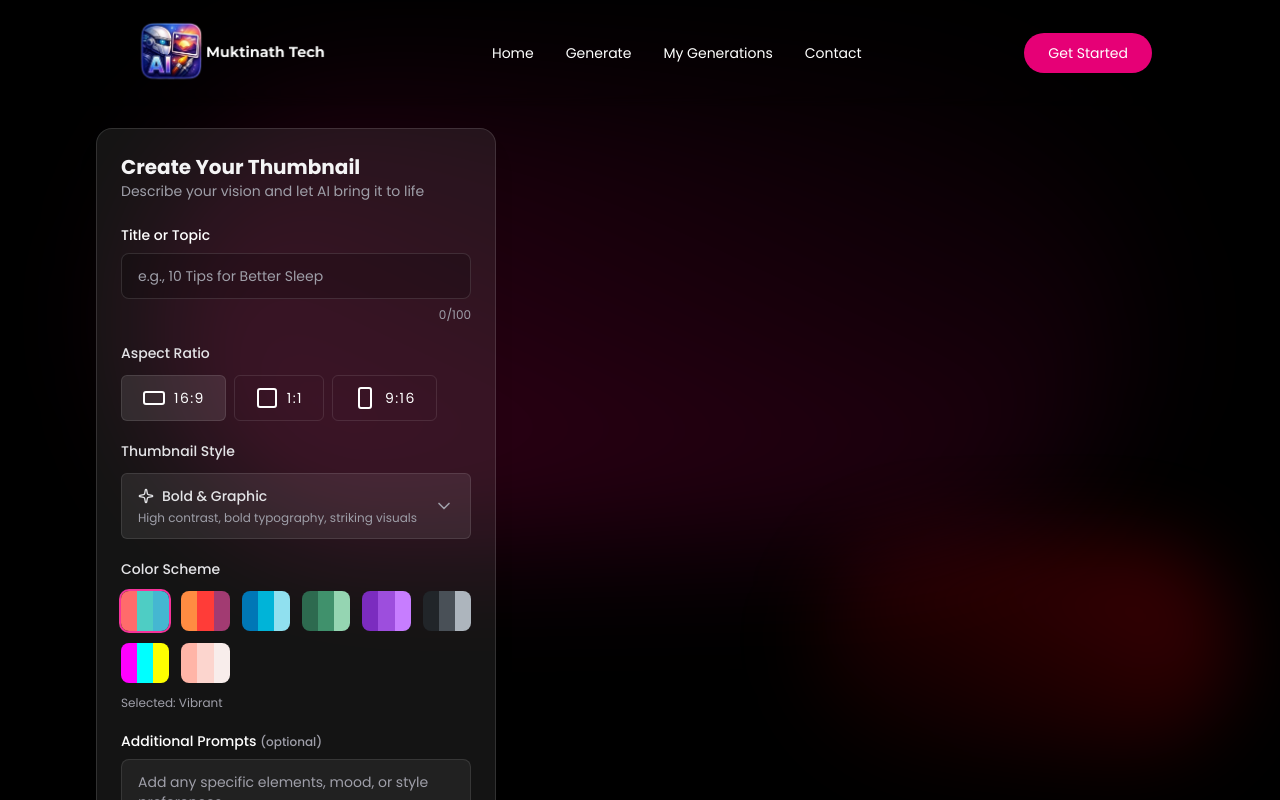
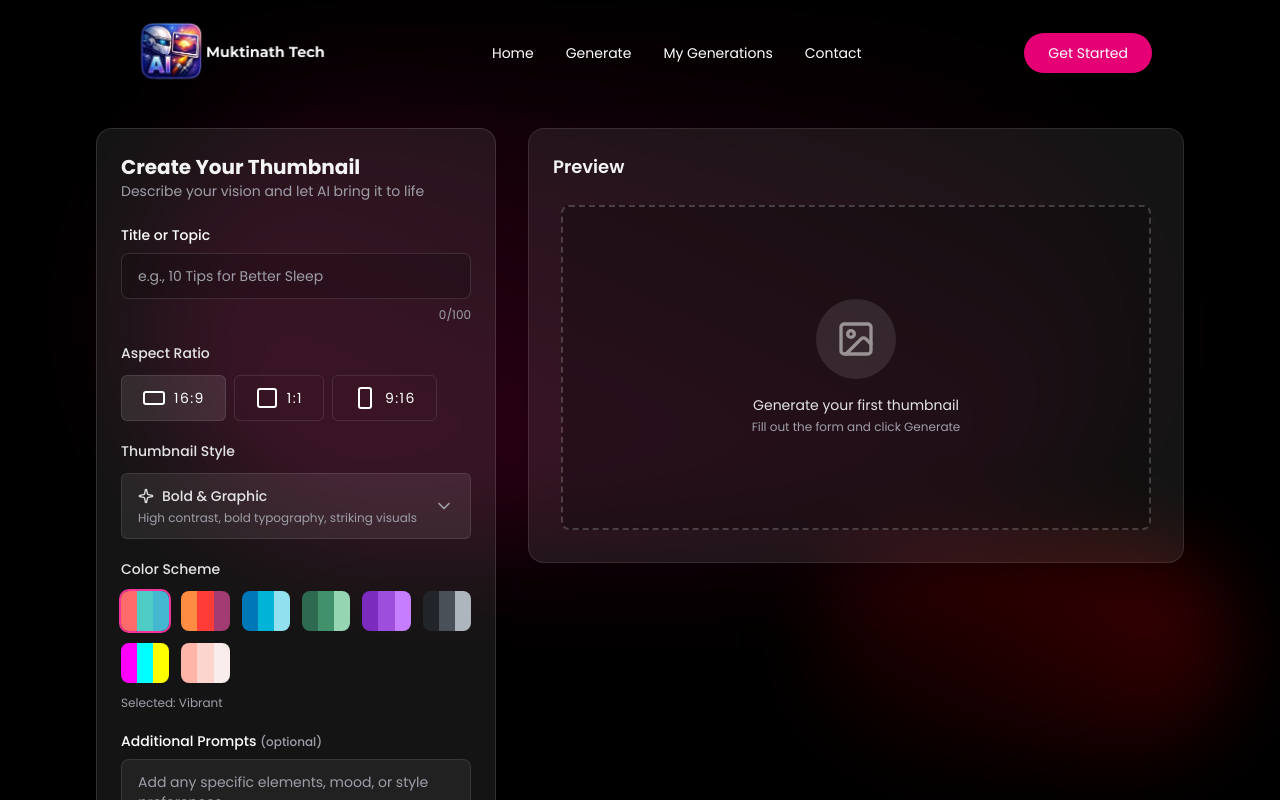
Before and after one commit to muktinathrajbanshi/ai_thumbnail_generator, a React (Vite) app in the folder frontend/: page /generate in a window 1280 px wide. Shown: the top 800 px of the page. Built offline with nearby package versions, Linux system fonts and the light colour scheme.

Commit message:
Oh my god outstanding preview yar

```diff
--- /dev/null
+++ b/frontend/src/components/PreviewPanel.tsx
@@ -0,0 +1,73 @@
+import { DownloadIcon, ImageIcon, Loader2Icon } from "lucide-react";
+import type { AspectRatio, IThumbnail } from "../assets/assets"
+
+const PreviewPanel = ({thumbnail, isLoading, aspectRatio} : {thumbnail: IThumbnail | null,
+    isLoading: boolean; aspectRatio: AspectRatio}) => {
+
+        const aspectClasses = {
+            "16:9": "aspect-video",
+            "1:1": "aspect-square",
+            "9:16": "aspect-[9/16]",
+        } as Record<AspectRatio, string>;
+
+        const onDownload = () => {
+            if (!thumbnail?.image_url) return;
+            window.open(thumbnail.image_url, "_blank")
+        }
+
+  return (
+    <div className="relative mx-auto w-full max-w-2xl">
+      <div className={`relative overflow-hidden ${aspectClasses[aspectRatio]}`}>
+        {isLoading && (
+            <div className="absolute inset-0 flex flex-col
+            items-center justify-center gap-4 bg-black/25">
+                <Loader2Icon className="size-8 animate-spin text-zinc-400" />
+                <div className="text-center">
+                    <p className="text-sm font-medium text-zinc-200">AI is creating your thumbnail...</p>
+                    <p className="mt-1 text-xs text-zinc-400">This may take 10-20 seconds</p>
+                </div>
+            </div>
+        )}
+
+        {/* Image preview  */}
+        {!isLoading && thumbnail?.image_url && (
+            <div className="group relative h-full w-full">
+                <img src={thumbnail?.image_url} alt={thumbnail.title}
+                className="h-full w-full object-cover" />
+
+                <div className="absolute inset-0 flex item-end justify-center
+                 bg-black/10 opacity-0 transition-opacity group-hover:opacity-100">
+                    <button onClick={onDownload} type="button" className="mb-6 flex items-center
+                    gap-2 rounded-md px-5 py-2.5 text-xs font-medium transition
+                    bg-white/30 ring-2 ring-white/40 backdrop-blur hover:scale-105
+                    active:scale-95">
+                        <DownloadIcon className="size-4" />
+                        Download Thumbnail
+                    </button>
+                </div>
+            </div>
+        )}
+
+        {/* Empty state  */}
+        {!isLoading && !thumbnail?.image_url && (
+            <div className="absolute inset-0 m-2 flex flex-col
+            items-center justify-center gap-4 rounded-lg border-2
+            border-dashed border-white/20 bg-black/25">
+                <div className="max-sm:hidden flex size-20 items-center
+                justify-center rounded-full bg-white/10">
+                    <ImageIcon className="size-10 text-white opacity-50" />
+                </div>
+
+                <div className="px-4 text-center">
+                    <p className="font text-zinc-200">Generate your first thumbnail</p>
+                    <p className="mt-1 text-xs text-zinc-400">Fill out the form and click Generate</p>
+                </div>
+            </div>
+        )}
+
+      </div>
+    </div>
+  )
+}
+
+export default PreviewPanel
--- a/frontend/src/pages/Generate.tsx
+++ b/frontend/src/pages/Generate.tsx
@@ -5,6 +5,7 @@ import { colorSchemes, type AspectRatio, type IThumbnail, type ThumbnailStyle }
 import AspectRatioSelector from "../components/AspectRatioSelector";
 import StyleSelector from "../components/StyleSelector";
 import ColorSchemeSelector from "../components/ColorSchemeSelector";
+import PreviewPanel from "../components/PreviewPanel";
 
 const Generate = () => {
 
@@ -82,7 +83,12 @@ const Generate = () => {
               </div>
             </div>
             {/* Right Panel  */}
-            <div></div>
+            <div>
+              <div className="p-6 rounded-2xl bg-white/8 border border-white/10 shadow-xl">
+                <h2 className="text-lg font-semibold text-zinc-100 mb-4">Preview</h2>
+                <PreviewPanel thumbnail={thumbnail} isLoading={loading} aspectRatio={aspectRatio} />
+              </div>
+            </div>
           </div>
         </main>
       </div>
```
